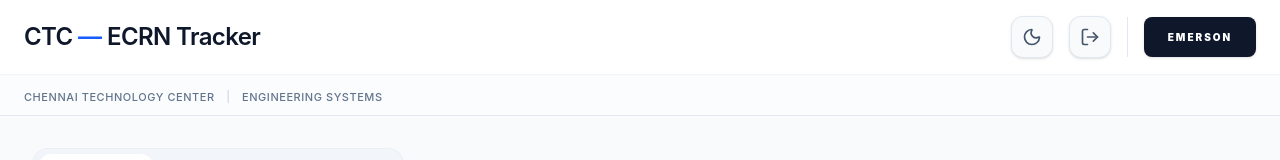
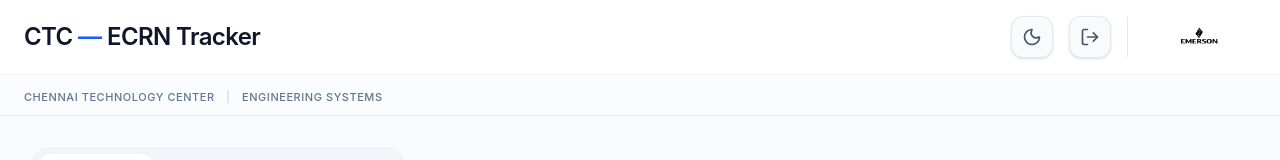
Before and after one commit to Mouli-K/CTC-ECRN-Tracker, a React (Vite) app: page /home in a window 1280 px wide. Shown: the top 160 px of the page. Built offline with nearby package versions, Linux system fonts and the light colour scheme; no server answers; the database is empty; sample sign-in values are in the browser's storage.

Commit message:
Fix unused imports and variables to resolve production build failure

```diff
--- a/src/components/Header.tsx
+++ b/src/components/Header.tsx
@@ -46,8 +46,8 @@ export default function Header({ isDarkMode, toggleDarkMode }: HeaderProps) {
           </button>
 
           <div className="flex items-center gap-3 pl-4 border-l border-slate-200 dark:border-slate-800">
-            <div className="h-10 w-28 bg-slate-900 dark:bg-white flex items-center justify-center rounded-lg shadow-sm">
-               <span className="text-[10px] font-black uppercase tracking-[0.2em] text-white dark:text-slate-900">Emerson</span>
+            <div className="h-10 w-28 flex items-center justify-center">
+               <img src={emersonLogo} alt="Emerson Logo" className="h-6 w-auto object-contain brightness-0 dark:brightness-200 transition-all duration-300" />
             </div>
           </div>
         </div>
--- a/src/components/StartECRNWizard.tsx
+++ b/src/components/StartECRNWizard.tsx
@@ -1,5 +1,5 @@
 import { useState, useEffect } from "react";
-import { collection, query, getDocs, writeBatch, doc, serverTimestamp, Timestamp } from "firebase/firestore";
+import { collection, query, getDocs, writeBatch, doc, Timestamp } from "firebase/firestore";
 import { db, auth } from "../firebase";
 import type { Engineer, Priority } from "../types";
 import { X, ChevronRight, ChevronLeft, Loader2, Info } from "lucide-react";
```
